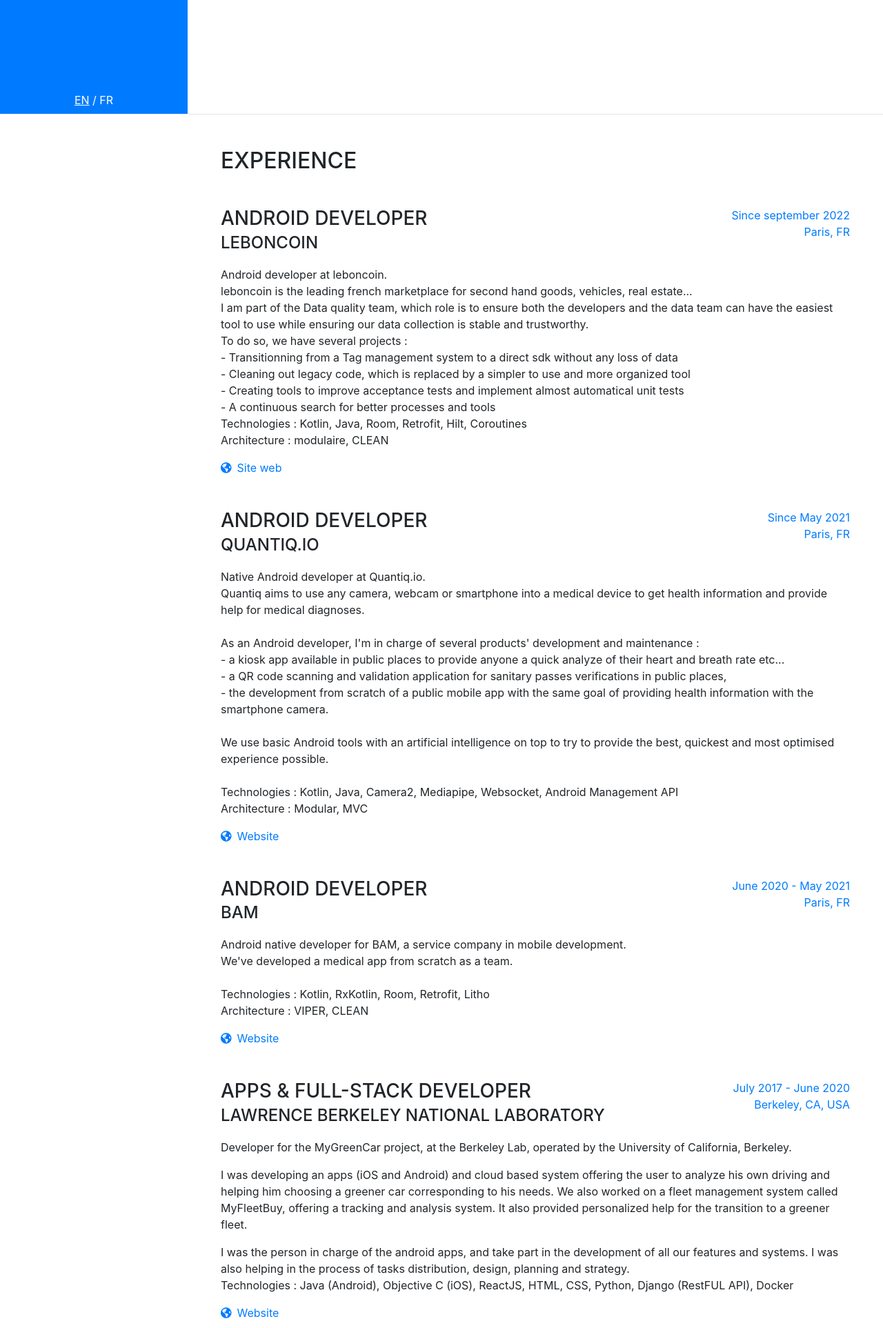
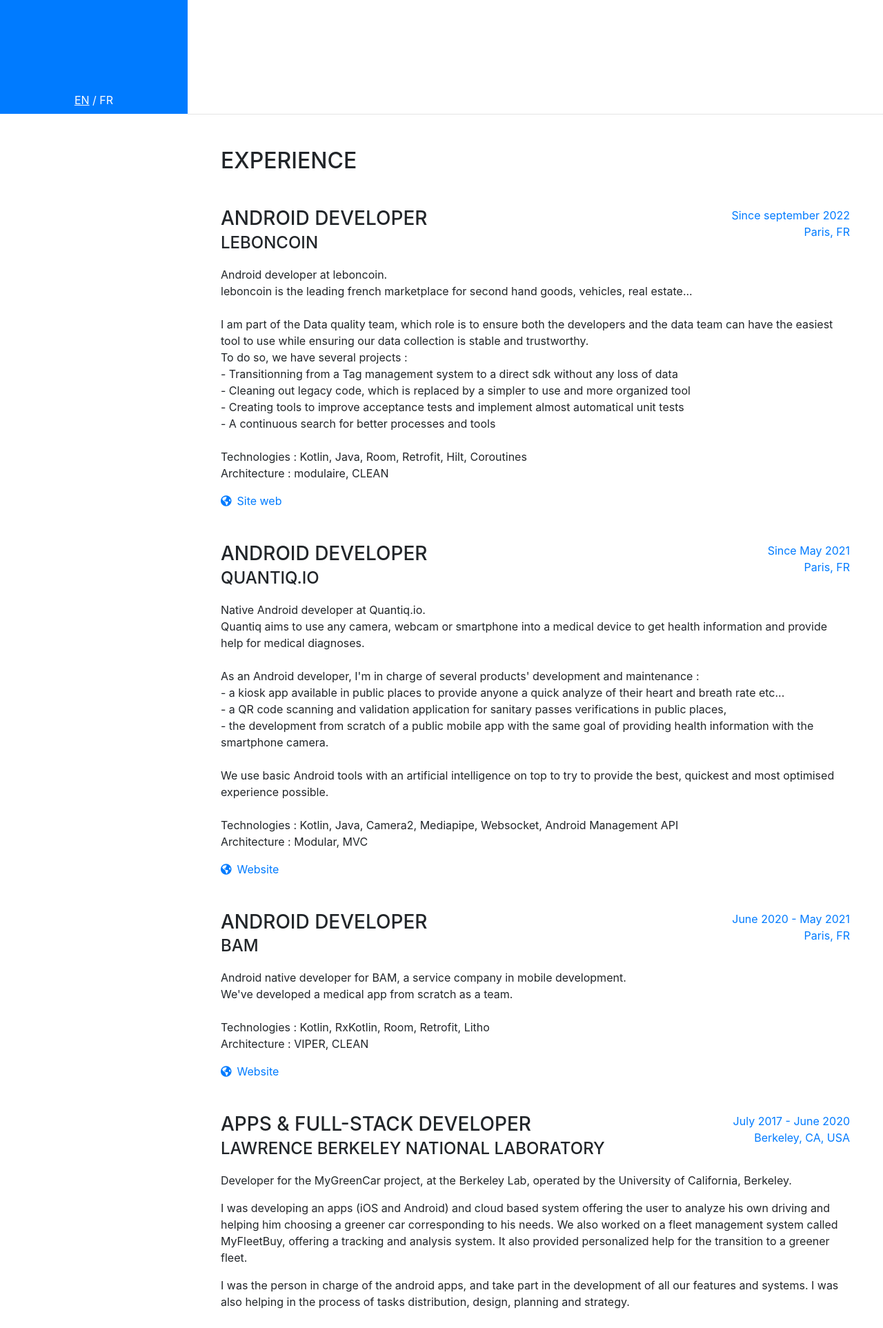
Before and after one commit to Titoura/Titoura.github.io, a website with bundled scripts: page index.html in a window 1280 px wide. Shown: the part 635-2560 px from the top of the page at 69% size. Built offline with nearby package versions, Linux system fonts and the light colour scheme; a web font is replaced by a local one.

Commit message:
improve text formatting

```diff
--- a/index.html
+++ b/index.html
@@ -135,14 +135,14 @@
           </div>
         </div>
         <p>Android developer at leboncoin.<br>
-          leboncoin is the leading french marketplace for second hand goods, vehicles, real estate...<br>
+          leboncoin is the leading french marketplace for second hand goods, vehicles, real estate...<br><br>
 
           I am part of the Data quality team, which role is to ensure both the developers and the data team can have the easiest tool to use while ensuring our data collection is stable and trustworthy.<br>
           To do so, we have several projects :<br>
           - Transitionning from a Tag management system to a direct sdk without any loss of data<br>
           - Cleaning out legacy code, which is replaced by a simpler to use and more organized tool<br>
           - Creating tools to improve acceptance tests and implement almost automatical unit tests<br>
-          - A continuous search for better processes and tools<br>
+          - A continuous search for better processes and tools<br><br>
 
           Technologies : Kotlin, Java, Room, Retrofit, Hilt, Coroutines<br>
           Architecture : modulaire, CLEAN</p>
@@ -175,8 +175,7 @@
           smartphone camera. <br><br>
 
           We use basic Android tools with an artificial intelligence on top to try to provide the best, quickest and
-          most
-          optimised experience possible. <br><br>
+          most optimised experience possible. <br><br>
 
           Technologies : Kotlin, Java, Camera2, Mediapipe, Websocket, Android Management API<br>
           Architecture : Modular, MVC</p>
@@ -221,7 +220,7 @@
           management system called MyFleetBuy, offering a tracking and analysis system. It also provided personalized
           help for the transition to a greener fleet.</p>
         <p>I was the person in charge of the android apps, and take part in the development of all our features and
-          systems. I was also helping in the process of tasks distribution, design, planning and strategy. <br>
+          systems. I was also helping in the process of tasks distribution, design, planning and strategy. <br><br>
           Technologies : Java (Android), Objective C (iOS), ReactJS, HTML, CSS, Python, Django (RestFUL API), Docker</p>
         <div class="mb-5">
           <a href="http://www.mygreencar.com" target="_blank"><i class="fas fa-globe-americas"></i>Website</a>
@@ -246,7 +245,7 @@
         <p>My role was to recreate the Back-office part of this system, for the DOE, and to create a complex online data
           visual tools, allowing them to quickly analyze the impact of important decisions, and to easily visualize the
           redistribution of appliances according to different features.<br>
-          I also worked on a video-surveillance sytem for the servers, based on a Raspberry Pi system.<br>
+          I also worked on a video-surveillance sytem for the servers, based on a Raspberry Pi system.<br><br>
           Technologies : HTML, CSS, Javascript (jQuery, d3.js, jqPlot, Ajax), Python
         </p>
         <div class="mb-5">
```
Also changed, not shown: fr/index.html (+4 -5 lines).
